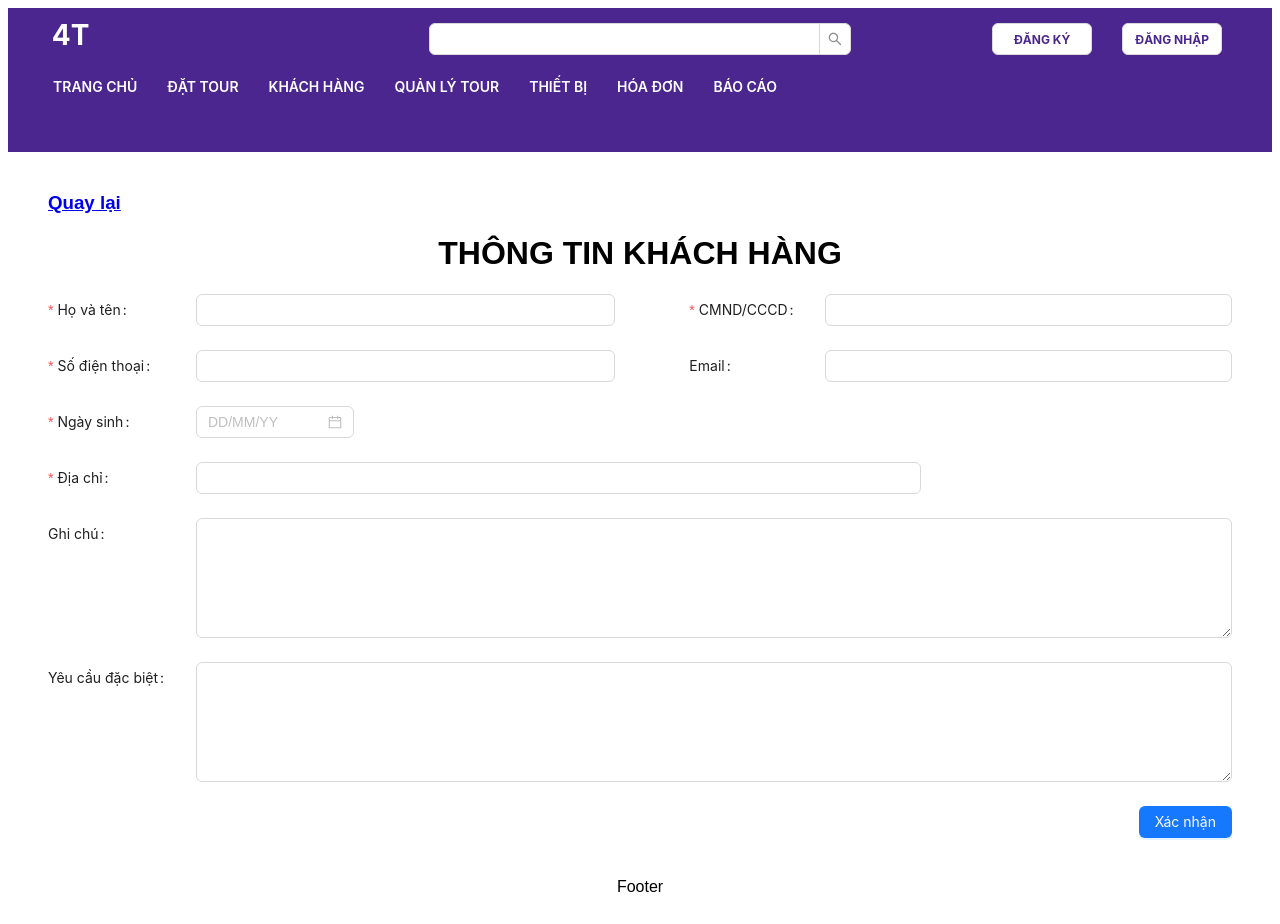
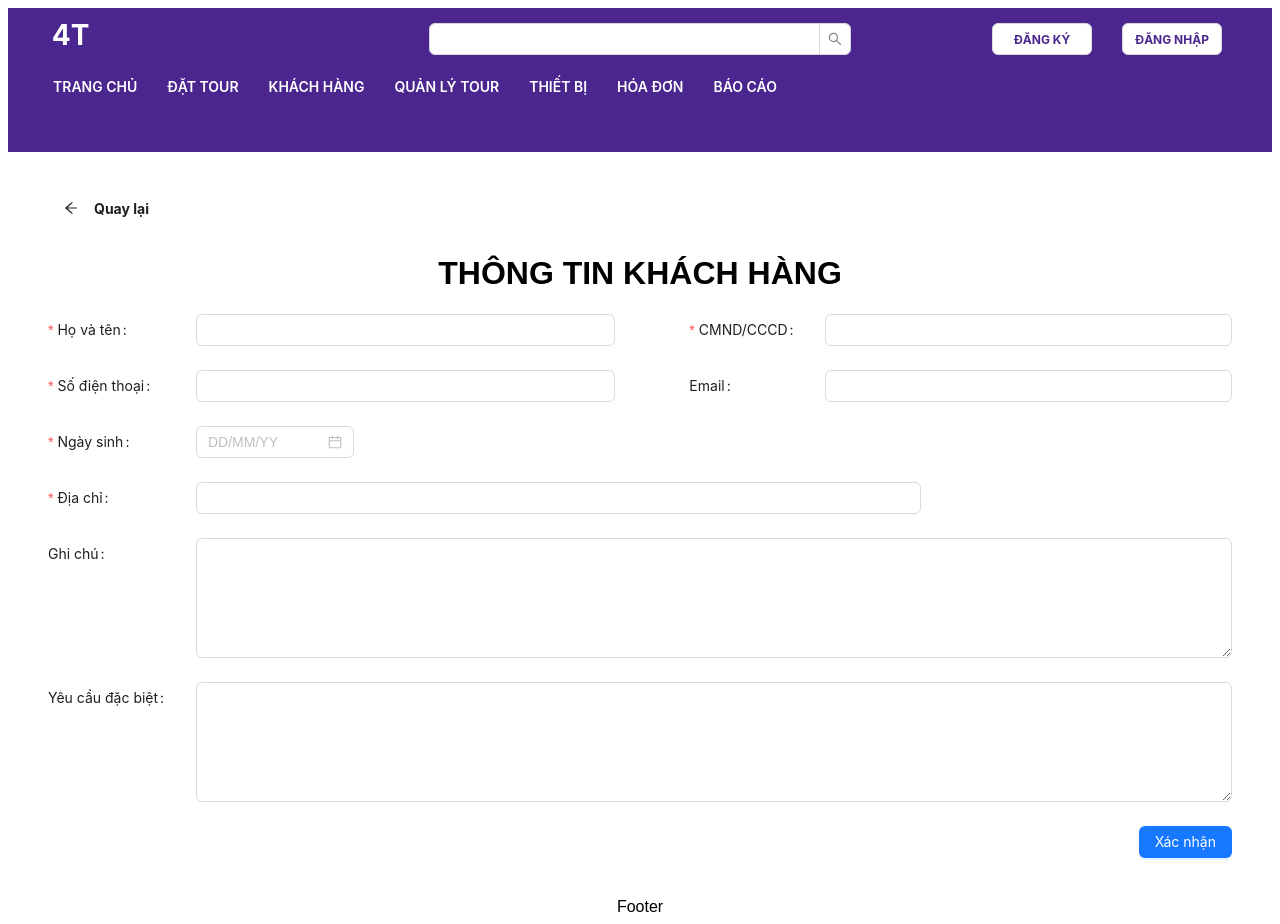
Before and after one commit to pt-tu/4Travel, a React (Create React App) app: page /them-moi-khach-hang in a window 1280 px wide. Built offline with nearby package versions, Linux system fonts and the light colour scheme.

Commit message:
submit button for AddCustomer

```diff
--- a/src/pages/Task3/AddCustomer.tsx
+++ b/src/pages/Task3/AddCustomer.tsx
@@ -1,37 +1,85 @@
-import { Link } from "react-router-dom";
+import { useEffect, useState } from "react";
+import { useNavigate } from "react-router-dom";
+import useCreateCustomer from "../../hooks/CustomerManagement/useCreateCustomer";
 import "./Form.css";
-import { Col, Row, Button, DatePicker, Form, Input } from "antd";
+import { Col, Row, Button, DatePicker, Form, Input, message } from "antd";
+import { ArrowLeftOutlined } from "@ant-design/icons";
 
 const { TextArea } = Input;
 
 function AddCustomer() {
+  const [form] = Form.useForm();
+  const navigate = useNavigate();
+
+  const [hoten, sethoten] = useState("");
+  const [cccd, setcccd] = useState("");
+  const [sdt, setsdt] = useState("");
+  const [email, setemail] = useState("");
+  const [ngaysinh, setngaysinh] = useState("");
+  const [diachi, setdiachi] = useState("");
+  const [ghichu, setghichu] = useState("");
+  const [yeucau, setyeucau] = useState("");
+
+  const createCustomer = useCreateCustomer(
+    {
+      hoten: hoten,
+      cccd: cccd,
+      sdt: sdt,
+      email: email,
+      ngaysinh: ngaysinh,
+      diachi: diachi,
+      ghichu: ghichu,
+      yeucau: yeucau,
+    },
+    ""
+  );
+
+  if (createCustomer.isSuccess) {
+    message.success("Thêm thành công");
+    navigate("/danh-sach-khach-hang");
+    createCustomer.reset();
+  } else if (createCustomer.error instanceof Error) {
+    message.error(createCustomer.error.message);
+  }
+
   return (
     <div className="wrapper">
-      <Link to="/danh-sach-khach-hang">
-        <h3>Quay lại</h3>
-      </Link>
+      <Button
+        type="text"
+        icon={<ArrowLeftOutlined />}
+        className="ButtonUp"
+        onClick={() => navigate(-1)}
+      >
+        {" "}
+        <b>Quay lại</b>
+      </Button>
       <h1 className="pageTitle">Thông tin khách hàng</h1>
-      <Form labelCol={{ span: 3 }} labelAlign="left">
+      <Form
+        form={form}
+        labelCol={{ span: 3 }}
+        labelAlign="left"
+        onFinish={() => createCustomer.mutate()}
+      >
         <Row justify={"space-between"}>
           <Col span={12}>
             <Form.Item
               labelCol={{ span: 6 }}
               wrapperCol={{ span: 17 }}
               name={"name"}
-              required
               label="Họ và tên"
+              rules={[{ required: true, message: "Nhập họ tên" }]}
             >
-              <Input />
+              <Input onChange={(e) => sethoten(e.target.value)} />
             </Form.Item>
           </Col>
           <Col span={11}>
             <Form.Item
               labelCol={{ span: 6 }}
               name={"cic"}
-              required
               label="CMND/CCCD"
+              rules={[{ required: true, message: "Nhập CCCD" }]}
             >
-              <Input />
+              <Input onChange={(e) => setcccd(e.target.value)} />
             </Form.Item>
           </Col>
         </Row>
@@ -41,29 +89,44 @@ function AddCustomer() {
               labelCol={{ span: 6 }}
               wrapperCol={{ span: 17 }}
               name={"phone"}
-              required
               label="Số điện thoại"
+              rules={[{ required: true, message: "Nhập SĐT" }]}
             >
-              <Input />
+              <Input onChange={(e) => setsdt(e.target.value)} />
             </Form.Item>
           </Col>
           <Col span={11}>
             <Form.Item labelCol={{ span: 6 }} name={"email"} label="Email">
-              <Input />
+              <Input onChange={(e) => setemail(e.target.value)} />
             </Form.Item>
           </Col>
         </Row>
-        <Form.Item name={"bday"} required label="Ngày sinh">
-          <DatePicker placeholder="DD/MM/YY" format={"DD/MM/YY"} />
+        <Form.Item
+          name={"bday"}
+          label="Ngày sinh"
+          rules={[{ required: true, message: "Nhập ngày sinh" }]}
+        >
+          <DatePicker
+            placeholder="DD/MM/YY"
+            format={"DD/MM/YY"}
+            onChange={(e) => setngaysinh(e?.toISOString() ?? "")}
+          />
         </Form.Item>
-        <Form.Item name={"address"} required label="Địa chỉ">
-          <Input className="longInput" />
+        <Form.Item
+          name={"address"}
+          label="Địa chỉ"
+          rules={[{ required: true, message: "Nhập địa chỉ" }]}
+        >
+          <Input
+            className="longInput"
+            onChange={(e) => setdiachi(e.target.value)}
+          />
         </Form.Item>
-        <Form.Item name={"note"} label="Ghi chú">
-          <TextArea rows={5} />
+        <Form.Item name={"notes"} label="Ghi chú">
+          <TextArea rows={5} onChange={(e) => setghichu(e.target.value)} />
         </Form.Item>
-        <Form.Item name={"special"} label="Yêu cầu đặc biệt">
-          <TextArea rows={5} />
+        <Form.Item name={"adhocreq"} label="Yêu cầu đặc biệt">
+          <TextArea rows={5} onChange={(e) => setyeucau(e.target.value)} />
         </Form.Item>
         <Form.Item className="submitButton">
           <Button type="primary" htmlType="submit">
```
